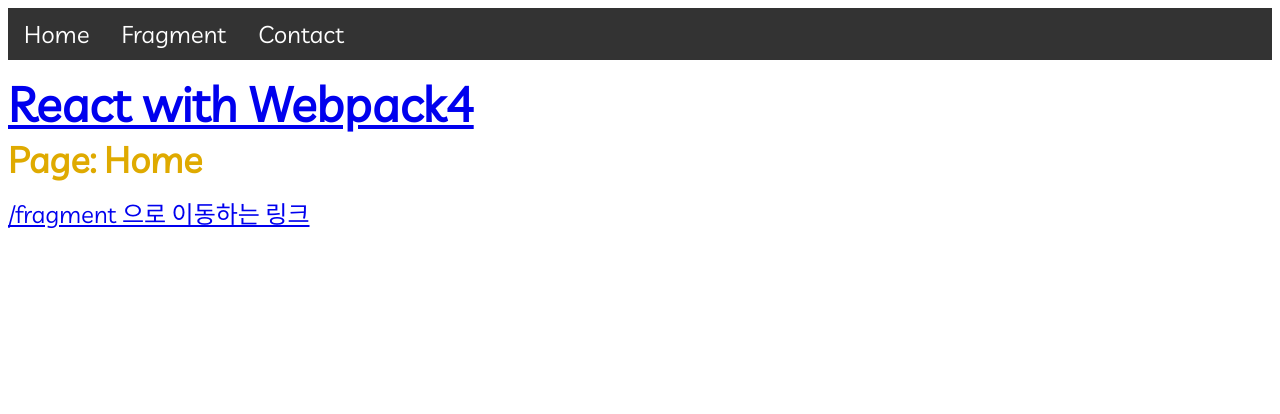
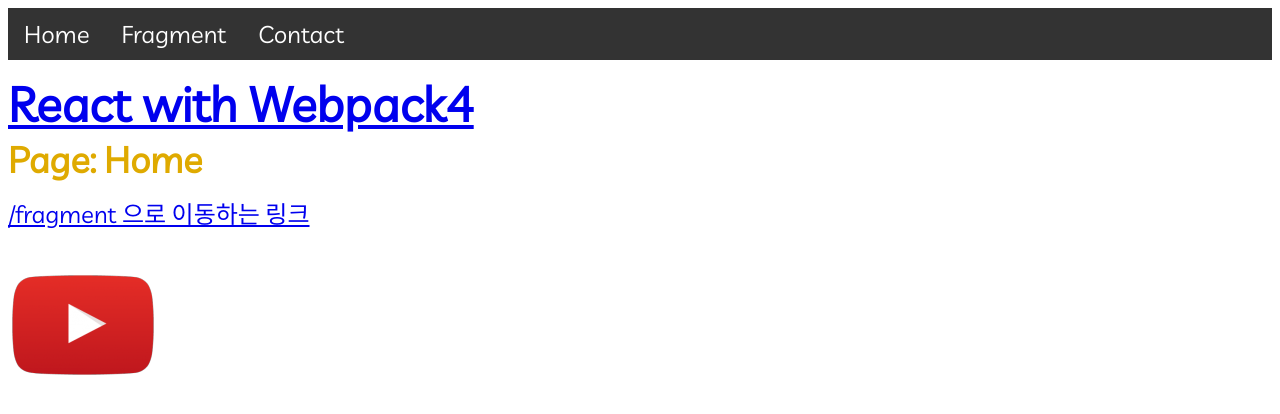
Before and after one commit to aciddust/react-webpack, a React app: page / in a window 1280 px wide. Shown: the top 414 px of the page. Built offline with nearby package versions, Linux system fonts and the light colour scheme.

Commit message:
Add, Image

```diff
--- a/src/js/components/Home.js
+++ b/src/js/components/Home.js
@@ -1,5 +1,7 @@
 import { Link } from 'react-router-dom';
 import Layout from './Layout';
+import youtube from '../../img/youtube.png';
+
 const Home = () => {
   return (
     <Layout>
@@ -7,6 +9,7 @@
       <p>
         <Link to="/fragment">/fragment 으로 이동하는 링크</Link>
       </p>
+      <img src={youtube} alt="youtube"/>
     </Layout>
 
   );
--- a/src/js/components/NotFound.js
+++ b/src/js/components/NotFound.js
@@ -1,5 +1,6 @@
 import React from 'react';
 import Layout from './Layout';
+
 const NotFound = () => {
   return (
     <Layout>
```
